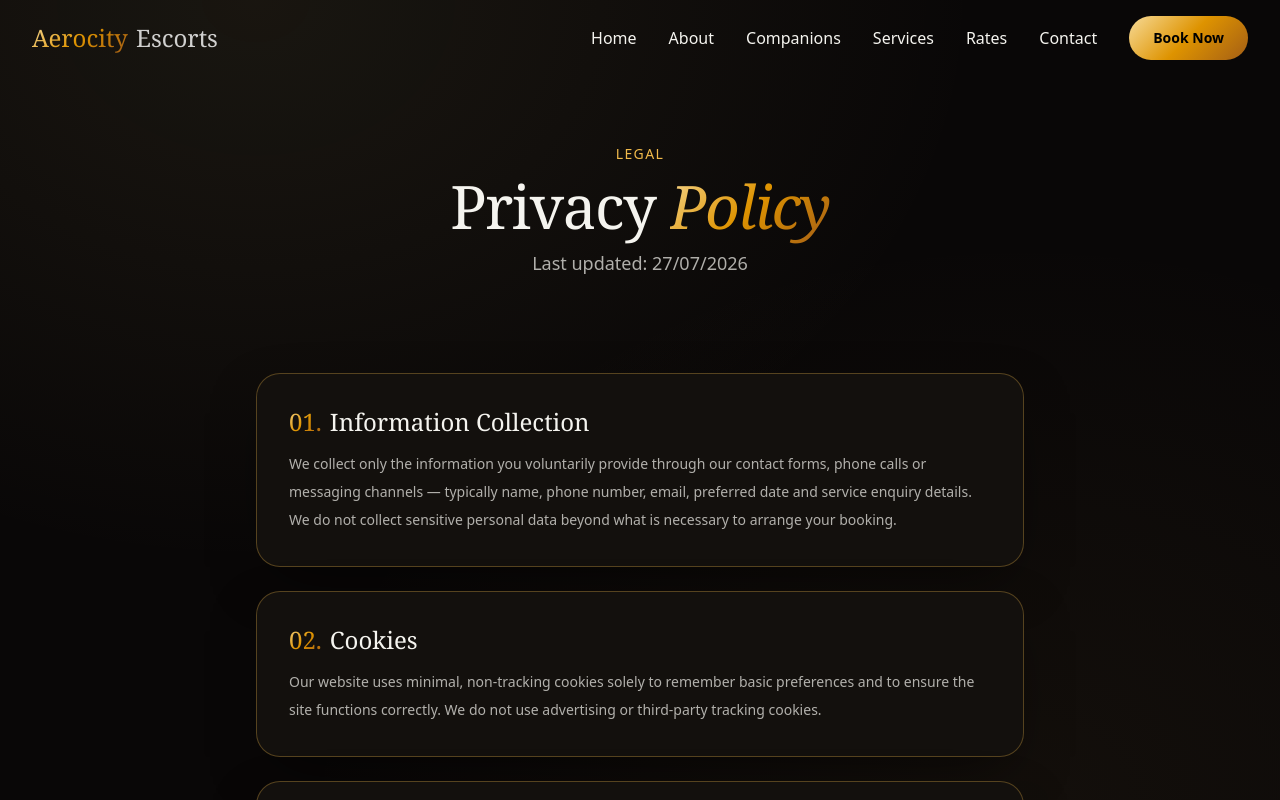
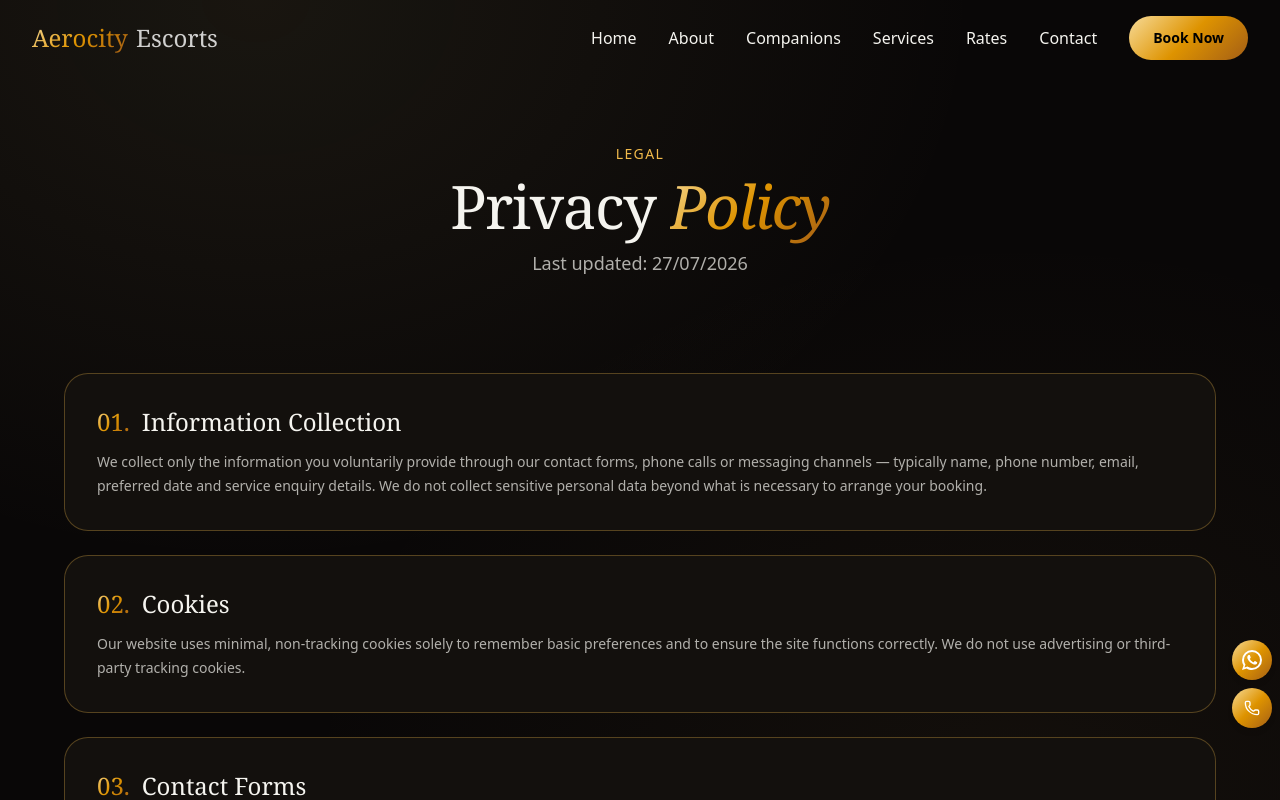
Before and after one commit to shekharsingh890/Agra-Escorts, a React (Vite) app: page /privacy-policy in a window 1280 px wide. Shown: the top 800 px of the page. Built offline with nearby package versions, Linux system fonts and the light colour scheme.

Commit message:
Social links, privacy policy and terms and conditions done

```diff
--- a/src/App.tsx
+++ b/src/App.tsx
@@ -5,6 +5,7 @@ import { lazy, Suspense } from 'react'
 
 const Header = lazy(() => import('./components/Header'))
 const Footer = lazy(() => import('./components/Footer'))
+const SocialLinks = lazy(() => import('./components/SocialLinks'))
 const ScrollToTop = lazy(() => import('./components/ScrollToTop'))
 const BackToTopButton = lazy(() => import('./components/BackToTopButton'))
 const AboutUs = lazy(() => import('./pages/AboutUs'))
@@ -35,6 +36,7 @@ function App() {
           <Route path='*' element={<Navigate to='/'/>}/>
         </Routes>
 
+        <SocialLinks />
         <BackToTopButton />
         <Footer />
       </Suspense>
--- a/src/components/Footer.tsx
+++ b/src/components/Footer.tsx
@@ -11,7 +11,7 @@ const navItems = [
 const Footer = () => {
   return (
     <footer className="border-t border-[#f1ba4b]/30 bg-[#090707]">
-      <div className="p-8 grid grid-cols-1 md:grid-cols-3 lg:grid-cols-5 gap-8 lg:gap-16">
+      <div className="p-8 md:p-12 lg:p-16 grid grid-cols-1 md:grid-cols-3 lg:grid-cols-5 gap-8 md:gap-12 lg:gap-16">
         <div className="flex flex-col gap-4 md:col-span-3 lg:col-span-2">
           <NavLink to="/" className="flex items-center gap-2 font-serif text-2xl font-medium">
             <span className="bg-[linear-gradient(135deg,#f7db98,#de9300,#a35e16)] bg-clip-text text-transparent">Aerocity</span>
--- a/src/components/Header.tsx
+++ b/src/components/Header.tsx
@@ -16,7 +16,7 @@ const Header = () => {
   const [menuOpen, setMenuOpen] = useState<boolean>(false);
   const [scrolled, setScrolled] = useState<boolean>(false);
 
-  const navClass = ({ isActive }: { isActive: boolean }) => isActive ? "w-full lg:w-fit font-medium hover:text-[#f1ba4b]" : "w-full lg:w-fit hover:text-[#f1ba4b]";
+  const navClass = ({ isActive }: { isActive: boolean }) => isActive ? "w-full lg:w-fit font-medium text-[#f1ba4b]" : "w-full lg:w-fit hover:text-[#f1ba4b]";
 
   useEffect(() => {
     const handleScroll = () => {
--- /dev/null
+++ b/src/components/SocialLinks.tsx
@@ -0,0 +1,29 @@
+import { WhatsApp } from "@mui/icons-material";
+import { Phone } from "lucide-react";
+
+const socials = [
+  {
+    label: "WhatsApp",
+    href: "https://wa.me/919999999999?text=Hello!%20I%20would%20like%20to%20know%20about%20escort%20services.",
+    icon: WhatsApp,
+  },
+  {
+    label: "Phone",
+    href: "tel:+919999999999",
+    icon: Phone
+  }
+];
+
+const SocialLinks = () => {
+  return (
+    <div className="fixed bottom-18 right-2 flex flex-col gap-2 z-50">
+      {socials.map((s) => (
+        <a key={s.label} href={s.href} target="_blank" rel="noopener noreferrer" className="flex items-center justify-center w-10 h-10 rounded-full bg-[linear-gradient(135deg,#f7db98,#de9300,#a35e16)] text-white shadow-md hover:scale-110 transition duration-300" aria-label={s.label}>
+          <s.icon className="h-4 w-4" />
+        </a>
+      ))}
+    </div>
+  )
+}
+
+export default SocialLinks
--- a/src/pages/PrivacyPolicy.tsx
+++ b/src/pages/PrivacyPolicy.tsx
@@ -1,16 +1,17 @@
 import { lazy } from "react";
+import { Helmet } from "react-helmet-async";
 
 const Hero = lazy(()=>import('../section/Hero'))
 
-const policy = [
-  { t: "Information Collection", d: "We collect only the information you voluntarily provide through our contact forms, phone calls or messaging channels — typically name, phone number, email, preferred date and service enquiry details. We do not collect sensitive personal data beyond what is necessary to arrange your booking." },
-  { t: "Cookies", d: "Our website uses minimal, non-tracking cookies solely to remember basic preferences and to ensure the site functions correctly. We do not use advertising or third-party tracking cookies." },
-  { t: "Contact Forms", d: "Information submitted via contact forms is transmitted securely and stored only for the duration required to fulfil your enquiry. Details are never sold, shared or used for marketing communications." },
-  { t: "Data Usage", d: "Personal information is used exclusively to respond to your enquiry, arrange bookings, and provide the requested companionship service. We do not use your data for any secondary purpose." },
-  { t: "Security", d: "We employ industry-standard security practices, including encrypted communications and restricted internal access, to protect any information shared with us." },
-  { t: "Third Parties", d: "We do not share client information with third parties except where strictly required by law. Payment providers process transactions under their own privacy terms." },
-  { t: "User Rights", d: "You may at any time request access to, correction of, or deletion of your personal information by contacting our concierge team. Requests are processed within 30 days." },
-  { t: "Contact Information", d: "For any privacy-related questions or requests, please email privacy@aerocityescorts.example." },
+const policies = [
+  { title: "Information Collection", desc: "We collect only the information you voluntarily provide through our contact forms, phone calls or messaging channels — typically name, phone number, email, preferred date and service enquiry details. We do not collect sensitive personal data beyond what is necessary to arrange your booking." },
+  { title: "Cookies", desc: "Our website uses minimal, non-tracking cookies solely to remember basic preferences and to ensure the site functions correctly. We do not use advertising or third-party tracking cookies." },
+  { title: "Contact Forms", desc: "Information submitted via contact forms is transmitted securely and stored only for the duration required to fulfil your enquiry. Details are never sold, shared or used for marketing communications." },
+  { title: "Data Usage", desc: "Personal information is used exclusively to respond to your enquiry, arrange bookings, and provide the requested companionship service. We do not use your data for any secondary purpose." },
+  { title: "Security", desc: "We employ industry-standard security practices, including encrypted communications and restricted internal access, to protect any information shared with us." },
+  { title: "Third Parties", desc: "We do not share client information with third parties except where strictly required by law. Payment providers process transactions under their own privacy terms." },
+  { title: "User Rights", desc: "You may at any time request access to, correction of, or deletion of your personal information by contacting our concierge team. Requests are processed within 30 days." },
+  { title: "Contact Information", desc: "For any privacy-related questions or requests, please email privacy@aerocity.com." },
 ];
 
 const PrivacyPolicy = () => {
@@ -18,18 +19,51 @@ const PrivacyPolicy = () => {
 
   return (
     <>
+      <Helmet>
+        <title>Privacy Policy | Aerocity Escorts</title>
+        <meta name="description" content="Read our Privacy Policy to understand how we collect, use, store, and protect your personal information when you use our website." />
+        <meta name="keywords" content="Call girls in delhi, Escorts service in delhi, Call girls in aerocity delhi, Escorts service in aerocity Delhi" />
+        <meta name="robots" content="index, follow, max-image-preview:large" />
+        {/* <link rel="canonical" href="https://yourdomain.com/privacy-policy" /> */}
+
+        <meta property="og:type" content="website" />
+        <meta property="og:title" content="Privacy Policy | Aerocity Escorts" />
+        <meta property="og:description" content="Learn how we collect, use, and protect your personal information through our Privacy Policy." />
+        {/* <meta property="og:url" content="https://yourdomain.com/privacy-policy" /> */}
+
+        <meta name="twitter:card" content="summary_large_image" />
+        <meta name="twitter:title" content="Privacy Policy | Aerocity Escorts" />
+        <meta name="twitter:description" content="Read our Privacy Policy to learn how your information is handled and protected." />
+
+        <script type="application/ld+json">
+          {JSON.stringify({
+            "@context": "https://schema.org",
+            "@type": "EntertainmentBusiness",
+            name: "Aerocity Escorts",
+            // url: "https://yourdomain.com",
+            // telephone: "+91 9999999999",
+            address: {
+              "@type": "PostalAddress",
+              addressLocality: "Aerocity",
+              addressRegion: "Delhi",
+              addressCountry: "IN"
+            }
+          })}
+        </script>
+      </Helmet>
+
       <Hero badge="Legal" title1="Privacy" title2="Policy" title3="" description={`Last updated: 27/07/${currentYear}`} />
 
-      <section className="mx-auto max-w-4xl space-y-6 py-12 lg:py-24 px-4 lg:px-16">
-        {policy.map((s, i) => (
-          <div key={s.t} className="rounded-3xl border border-[#f1ba4b]/30 bg-[#13100d] p-8 shadow-[0_20px_60px_-20px_rgba(0,0,0,0.6)] backdrop-blur-sm transition-all duration-300 hover:-translate-y-2 hover:border-[#f1ba4b]/40 hover:shadow-[0_20px_60px_-20px_rgba(212,181,76,0.2)]" >
-            <h2 className="text-2xl font-serif font-medium">
-              <span className="mr-2 bg-[linear-gradient(135deg,#f7db98,#de9300,#a35e16)] bg-clip-text text-transparent">
+      <section className="mx-auto max-w-7xl space-y-6 py-12 lg:py-24 px-4 lg:px-16">
+        {policies.map((policy, i) => (
+          <div key={policy.title} className="flex flex-col gap-3 rounded-3xl bg-[#13100d] border border-[#f1ba4b]/30 p-8 transition duration-300 hover:-translate-y-1 hover:border-[#f1ba4b]/80">
+            <h2 className="flex items-baseline gap-3 text-2xl font-serif font-medium">
+              <span className="bg-[linear-gradient(135deg,#f7db98,#de9300,#a35e16)] bg-clip-text text-transparent">
                 {String(i + 1).padStart(2, "0")}.
               </span>
-              {s.t}
+              {policy.title}
             </h2>
-            <p className="pt-3 text-sm leading-7 opacity-70">{s.d}</p>
+            <p className="text-sm leading-6 opacity-70">{policy.desc}</p>
           </div>
         ))}
       </section>
```
Also changed, not shown: src/pages/Terms&Conditions.tsx (+49 -16 lines).
